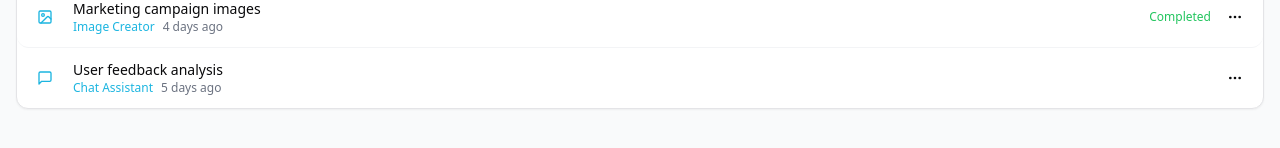
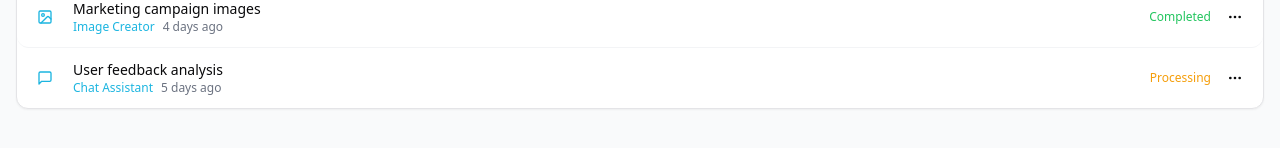
Before and after one commit to rohannevrikar/panta-flows-v2, a React (Vite) app: page /history in a window 1280 px wide. Shown: the part 556-704 px from the top of the page. Built offline with nearby package versions, Linux system fonts and the light colour scheme.

Commit message:
Fix: History item status type
Update the HistoryItemType and HistoryItem component to include the "processing" status.

```diff
--- a/src/pages/History.tsx
+++ b/src/pages/History.tsx
@@ -23,7 +23,7 @@ interface HistoryItemType {
   workflowType: string;
   timestamp: Date;
   icon: LucideIcon;
-  status: "completed" | "failed" | "in-progress";
+  status: "completed" | "failed" | "processing";
   isFavorite: boolean;
 }
 
@@ -98,7 +98,7 @@ const historyItems: HistoryItemType[] = [
     workflowType: "Chat Assistant",
     timestamp: new Date(Date.now() - 1000 * 60 * 60 * 120),
     icon: MessageSquare,
-    status: "in-progress",
+    status: "processing",
     isFavorite: false
   }
 ];
```
